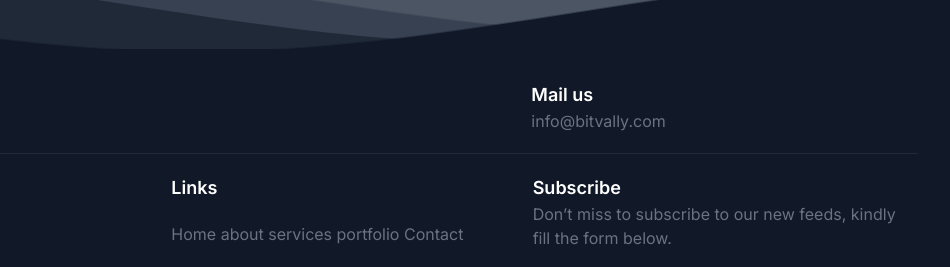
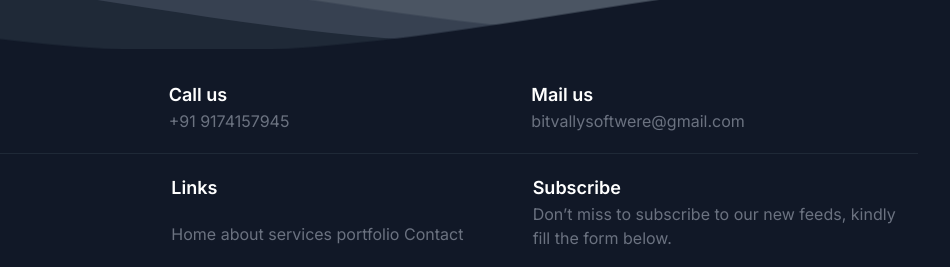
Before and after one commit to mithlohar144/BITvalley-main-final, a plain HTML site: page about.html in a window 1280 px wide. Shown: the part 2786-3053 px from the top of the page, 330-1280 px from the left. Drawn offline with nearby package versions, Linux system fonts and the light colour scheme; some icons are missing.

Commit message:
Update about.html

```diff
--- a/about.html
+++ b/about.html
@@ -936,15 +936,16 @@ Our team of experts is committed to delivering exceptional results, combining cr
                     <div class="single-cta flex items-center ml-0 md:ml-6 lg:ml-12">
                         <i class="fas fa-phone text-orange-500 text-2xl mr-2"></i>
                         <div class="cta-text">
-                            <!-- <h4 class="text-white text-lg font-semibold">Call us</h4> -->
-                            <!-- <span class="text-gray-500">+91 8287758779 , +91 8882758514</span> -->
+                            <h4 class="text-white text-lg font-semibold">Call us</h4>
+                            <span class="text-gray-500">+91 9174157945</span>
                         </div>
                     </div>
                     <div class="single-cta flex items-center">
                         <i class="far fa-envelope-open text-orange-500 text-2xl mr-2"></i>
                         <div class="cta-text">
                             <h4 class="text-white text-lg font-semibold">Mail us</h4>
-                            <span class="text-gray-500">info@bitvally.com</span>
+                            <span class="text-gray-500">bitvallysoftwere@gmail.com
+</span>
 <!--                              <h4 class="text-white text-lg font-semibold">For Urgent</h4>
                             <span class="text-gray-500">mithlohar1@gmail.com</span> -->
                         </div>
```
